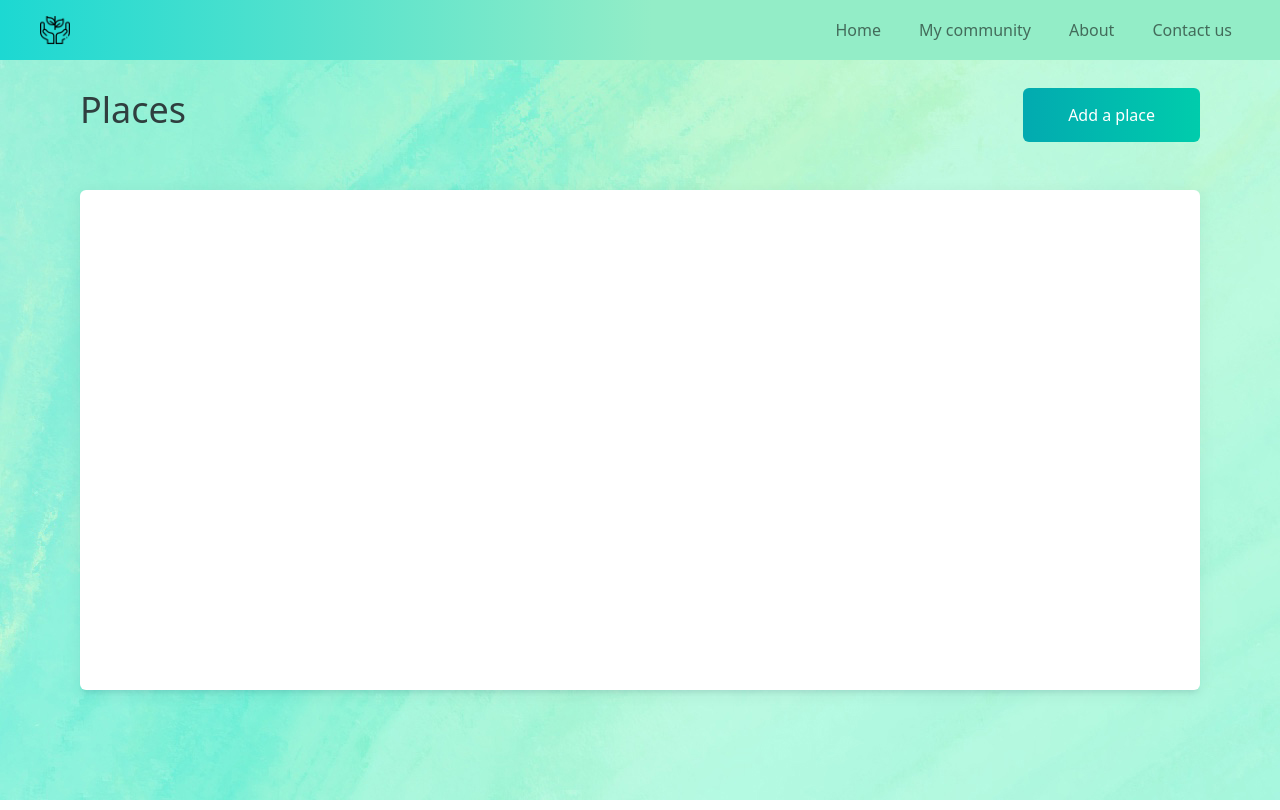
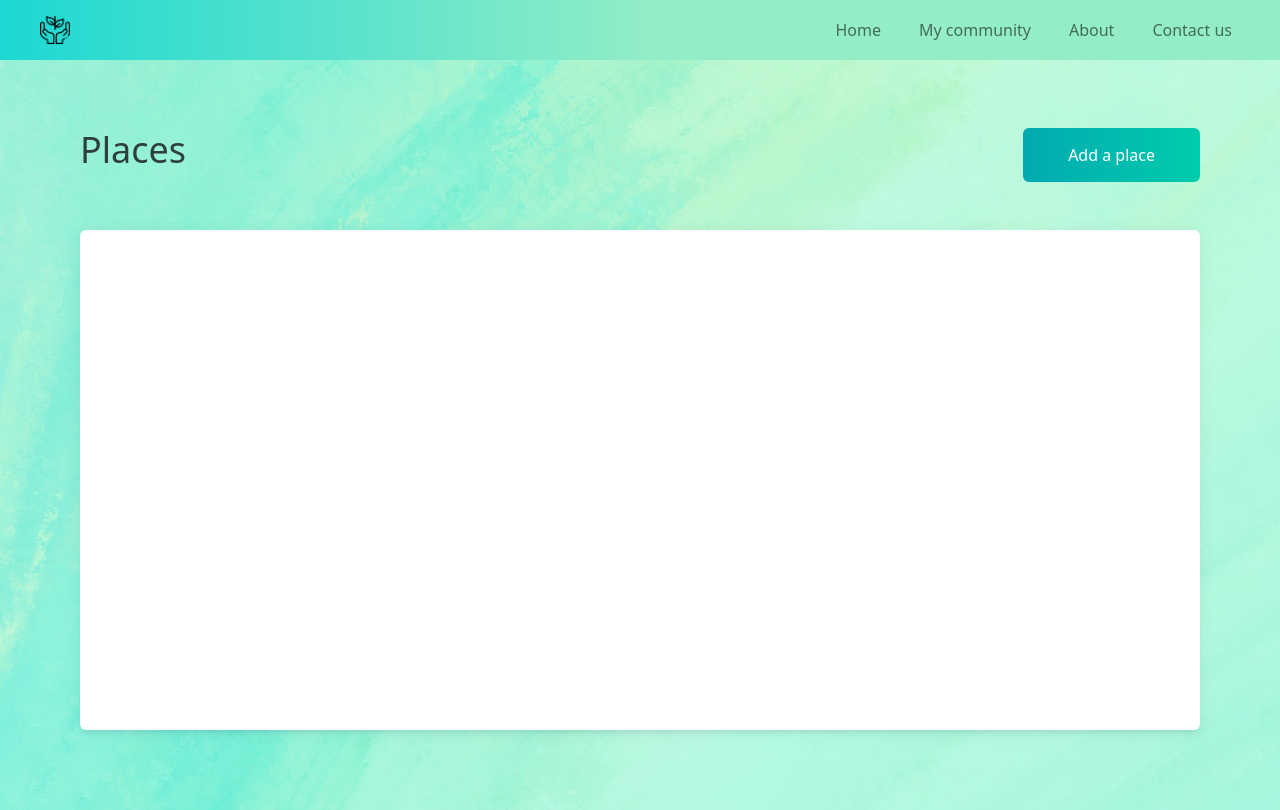
Before and after one commit to snigdha920/community-garden, a Next.js app in the folder app/: page /my-community in a window 1280 px wide. Built offline with nearby package versions, Linux system fonts and the light colour scheme.

Commit message:
add hideContainer variant to ContentLayout

```diff
--- a/app/components/layout/ContentLayout.tsx
+++ b/app/components/layout/ContentLayout.tsx
@@ -7,14 +7,15 @@ interface ContentLayoutProps {
   title: string;
   form: React.ReactElement;
   children?: React.ReactElement;
+  variant?: 'hideContainer';
 }
 
-export const ContentLayout: React.FC<ContentLayoutProps> = ({ children, title, form }) => {
+export const ContentLayout: React.FC<ContentLayoutProps> = ({ children, title, form, variant }) => {
   const [openSlideOver, setOpenSlideOver] = React.useState(false);
 
   return (
     <div style={{ zIndex: 10 }}>
-      <div className="mt-2 d-flex justify-content-between">
+      <div className="mt-5 d-flex justify-content-between">
         <h3>{title}</h3>
         <ButtonElement
           functions={{
@@ -25,9 +26,13 @@ export const ContentLayout: React.FC<ContentLayoutProps> = ({ children, title, f
         />
       </div>
       <SlideOver open={openSlideOver} setOpen={setOpenSlideOver} />
-      <BoxLayout className="mt-5">
-        <div style={{ minHeight: '500px' }}>{children}</div>
-      </BoxLayout>
+      {variant === 'hideContainer' ? (
+        children
+      ) : (
+        <BoxLayout className="mt-5">
+          <div style={{ minHeight: '500px' }}>{children}</div>
+        </BoxLayout>
+      )}
     </div>
   );
 };
```
